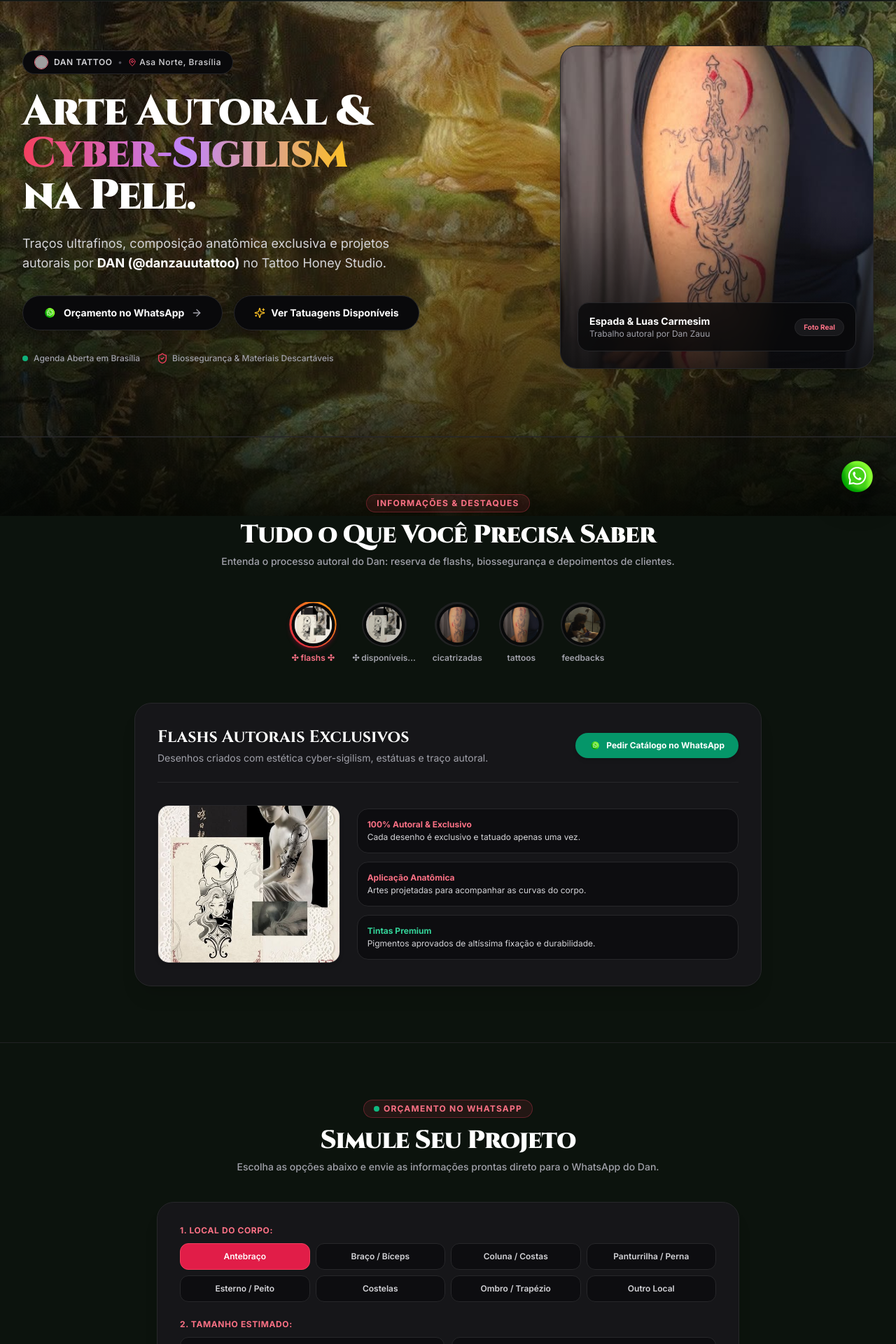
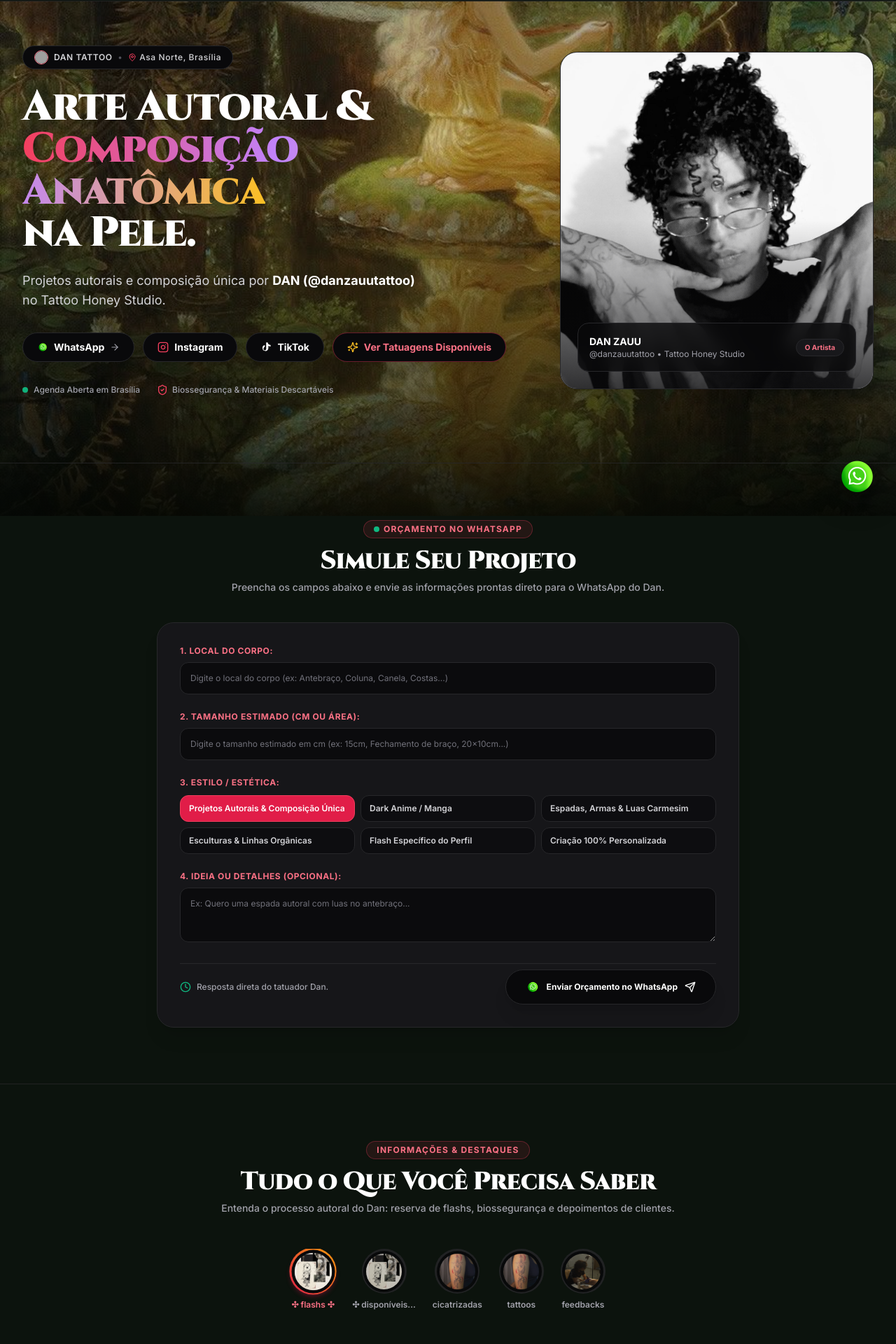
Before and after one commit to LucasGabrielOM/danzauu-tattoo-web, a React (Vite) app: page / in a window 1280 px wide. Shown: the part 63-1983 px from the top of the page at 70% size. Built offline with nearby package versions, Linux system fonts and the light colour scheme; grey boxes are pictures that could not be loaded.

Commit message:
feat: aplica alteracoes do cliente no titulo, bio, foto do Dan, redes sociais (TikTok/Instagram/WhatsApp) e campos de texto do orcamento

```diff
--- a/src/App.tsx
+++ b/src/App.tsx
@@ -56,11 +56,11 @@ export default function App() {
             onToggleGallery={() => setIsGalleryOpen(!isGalleryOpen)}
           />
 
+          {/* Budget Simulator */}
+          <BudgetCalculator />
+
           {/* Highlights */}
           <HighlightsSection />
-
-          {/* Budget Simulator */}
-          <BudgetCalculator />
 
           {/* About Dan */}
           <AboutDan />
--- a/src/components/BudgetCalculator.tsx
+++ b/src/components/BudgetCalculator.tsx
@@ -6,31 +6,13 @@ import {
 import { ARTIST_INFO } from "@/data/tattoosData";
 
 export default function BudgetCalculator() {
-  const [placement, setPlacement] = useState<string>("Antebraço");
-  const [size, setSize] = useState<string>("Média (10 a 15 cm)");
-  const [style, setStyle] = useState<string>("Cyber-Sigilism & Arte Autoral");
+  const [placement, setPlacement] = useState<string>("");
+  const [size, setSize] = useState<string>("");
+  const [style, setStyle] = useState<string>("Projetos Autorais & Composição Única");
   const [description, setDescription] = useState<string>("");
 
-  const placements = [
-    "Antebraço",
-    "Braço / Bíceps",
-    "Coluna / Costas",
-    "Panturrilha / Perna",
-    "Esterno / Peito",
-    "Costelas",
-    "Ombro / Trapézio",
-    "Outro Local"
-  ];
-
-  const sizes = [
-    { label: "Pequena / Delicada", desc: "Aprox. 5 a 8 cm" },
-    { label: "Média (Recomendada)", desc: "Aprox. 10 a 15 cm" },
-    { label: "Grande / Destaque", desc: "Aprox. 16 a 24 cm" },
-    { label: "Fechamento / Projeto Maior", desc: "Coluna, Braço ou Perna" }
-  ];
-
   const styles = [
-    "Cyber-Sigilism & Arte Autoral",
+    "Projetos Autorais & Composição Única",
     "Dark Anime / Manga",
     "Espadas, Armas & Luas Carmesim",
     "Esculturas & Linhas Orgânicas",
@@ -42,8 +24,8 @@ export default function BudgetCalculator() {
     e.preventDefault();
 
     let message = `*SOLICITAÇÃO DE ORÇAMENTO - DAN ZAUU TATTOO*\n\n`;
-    message += `📍 *Local:* ${placement}\n`;
-    message += `📏 *Tamanho:* ${size}\n`;
+    message += `📍 *Local do Corpo:* ${placement.trim() || "Não especificado"}\n`;
+    message += `📏 *Tamanho Estimado:* ${size.trim() || "Não especificado"}\n`;
     message += `🎨 *Estilo:* ${style}\n`;
     if (description.trim()) {
       message += `📝 *Ideia/Detalhes:* ${description.trim()}\n`;
@@ -71,7 +53,7 @@ export default function BudgetCalculator() {
             Simule Seu Projeto
           </h2>
           <p className="text-zinc-400 font-medium text-sm mt-2">
-            Escolha as opções abaixo e envie as informações prontas direto para o WhatsApp do Dan.
+            Preencha os campos abaixo e envie as informações prontas direto para o WhatsApp do Dan.
           </p>
         </div>
 
@@ -79,54 +61,37 @@ export default function BudgetCalculator() {
         <div className="rounded-3xl border border-zinc-800 bg-zinc-900/90 p-6 sm:p-8 shadow-xl backdrop-blur-sm">
           <form onSubmit={handleSendWhatsApp} className="space-y-6">
 
-            {/* Step 1: Placement */}
+            {/* Step 1: Placement (Text Input Box as requested by client) */}
             <div>
-              <label className="block text-xs font-bold text-rose-400 uppercase tracking-wider mb-2.5">
+              <label className="block text-xs font-bold text-rose-400 uppercase tracking-wider mb-2">
                 1. Local do Corpo:
               </label>
-              <div className="grid grid-cols-2 sm:grid-cols-4 gap-2">
-                {placements.map((place) => (
-                  <button
-                    type="button"
-                    key={place}
-                    onClick={() => setPlacement(place)}
-                    className={`py-2.5 px-3 rounded-xl text-xs font-semibold transition-all text-center border ${
-                      placement === place
-                        ? "bg-rose-600 border-rose-500 text-white font-bold shadow-sm"
-                        : "bg-zinc-950/60 border-zinc-800 text-zinc-300 hover:border-zinc-700 hover:text-white"
-                    }`}
-                  >
-                    {place}
-                  </button>
-                ))}
-              </div>
+              <input
+                type="text"
+                value={placement}
+                onChange={(e) => setPlacement(e.target.value)}
+                placeholder="Digite o local do corpo (ex: Antebraço, Coluna, Canela, Costas...)"
+                className="w-full bg-zinc-950/80 border border-zinc-800 rounded-xl p-3.5 text-xs text-white placeholder-zinc-500 focus:outline-none focus:border-rose-500 transition-colors"
+                required
+              />
             </div>
 
-            {/* Step 2: Size */}
+            {/* Step 2: Size (Text Input Box as requested by client) */}
             <div>
-              <label className="block text-xs font-bold text-rose-400 uppercase tracking-wider mb-2.5">
-                2. Tamanho Estimado:
+              <label className="block text-xs font-bold text-rose-400 uppercase tracking-wider mb-2">
+                2. Tamanho Estimado (cm ou área):
               </label>
-              <div className="grid grid-cols-1 sm:grid-cols-2 gap-2.5">
-                {sizes.map((s) => (
-                  <button
-                    type="button"
-                    key={s.label}
-                    onClick={() => setSize(`${s.label} - ${s.desc}`)}
-                    className={`p-3 rounded-xl text-left transition-all border ${
-                      size.startsWith(s.label)
-                        ? "bg-rose-600 border-rose-500 text-white shadow-sm"
-                        : "bg-zinc-950/60 border-zinc-800 text-zinc-300 hover:border-zinc-700 hover:text-white"
-                    }`}
-                  >
-                    <div className="text-xs font-bold">{s.label}</div>
-                    <div className="text-[11px] opacity-80">{s.desc}</div>
-                  </button>
-                ))}
-              </div>
+              <input
+                type="text"
+                value={size}
+                onChange={(e) => setSize(e.target.value)}
+                placeholder="Digite o tamanho estimado em cm (ex: 15cm, Fechamento de braço, 20x10cm...)"
+                className="w-full bg-zinc-950/80 border border-zinc-800 rounded-xl p-3.5 text-xs text-white placeholder-zinc-500 focus:outline-none focus:border-rose-500 transition-colors"
+                required
+              />
             </div>
 
-            {/* Step 3: Style */}
+            {/* Step 3: Style (Selectable Buttons preserved as requested by client) */}
             <div>
               <label className="block text-xs font-bold text-rose-400 uppercase tracking-wider mb-2.5">
                 3. Estilo / Estética:
@@ -149,7 +114,7 @@ export default function BudgetCalculator() {
               </div>
             </div>
 
-            {/* Step 4: Notes */}
+            {/* Step 4: Notes (Preserved as requested by client) */}
             <div>
               <label className="block text-xs font-bold text-rose-400 uppercase tracking-wider mb-2">
                 4. Ideia ou Detalhes (Opcional):
--- a/src/components/ui/glassmorphism-trust-hero.tsx
+++ b/src/components/ui/glassmorphism-trust-hero.tsx
@@ -2,11 +2,11 @@ import {
   Sparkles,
   ShieldCheck,
   MapPin,
+  Instagram,
   ArrowRight
 } from "lucide-react";
 import { ARTIST_INFO } from "@/data/tattoosData";
-
-const BASE = import.meta.env.BASE_URL;
+import danHeroImg from "@/assets/dan-hero.jpg";
 
 export default function HeroSection({
   onOpenBudget,
@@ -37,7 +37,7 @@ export default function HeroSection({
       <div className="relative z-10 mx-auto max-w-7xl px-4 sm:px-6 lg:px-8">
         <div className="grid grid-cols-1 gap-12 lg:grid-cols-12 lg:gap-8 items-center">
 
-          {/* --- LEFT COLUMN --- */}
+          {/* --- LEFT COLUMN: BIO & SOCIAL LINKS --- */}
           <div className="lg:col-span-7 flex flex-col justify-center space-y-6 text-left">
 
             {/* Location & Artist Badge */}
@@ -59,38 +59,61 @@ export default function HeroSection({
               </div>
             </div>
 
-            {/* Heading */}
+            {/* Heading (Updated as requested by client in screenshot: "Arte Autoral & Composição Anatômica na Pele") */}
             <h1 className="text-4xl sm:text-6xl font-extrabold tracking-tight leading-[1.1] font-display text-white">
               Arte Autoral & <br />
               <span className="bg-gradient-to-r from-rose-500 via-purple-400 to-amber-400 bg-clip-text text-transparent">
-                Cyber-Sigilism
+                Composição Anatômica
               </span> <br />
               na Pele.
             </h1>
 
-            {/* Subtitle */}
+            {/* Subtitle Bio (Updated as requested by client in screenshot: "Projetos autorais e composição única") */}
             <p className="max-w-xl text-base sm:text-lg text-zinc-300 leading-relaxed font-normal">
-              Traços ultrafinos, composição anatômica exclusiva e projetos autorais por <strong className="text-white font-bold">DAN ({ARTIST_INFO.handle})</strong> no Tattoo Honey Studio.
+              Projetos autorais e composição única por <strong className="text-white font-bold">DAN ({ARTIST_INFO.handle})</strong> no Tattoo Honey Studio.
             </p>
 
-            {/* CTAs matching black pill button design (media_1787968808495.png) */}
-            <div className="flex flex-col sm:flex-row gap-4 pt-2">
+            {/* Social Buttons & Main Actions (Instagram, WhatsApp, TikTok) */}
+            <div className="flex flex-wrap gap-3 pt-2">
               <button
                 onClick={handleWhatsAppDirect}
-                className="inline-flex items-center justify-center gap-2.5 rounded-full bg-zinc-950 hover:bg-zinc-800 border border-zinc-800 px-7 py-3.5 text-xs sm:text-sm font-bold text-white shadow-xl transition-all active:scale-95"
+                className="inline-flex items-center justify-center gap-2 px-5 py-2.5 rounded-full bg-zinc-950 hover:bg-zinc-800 border border-zinc-800 text-xs sm:text-sm font-bold text-white shadow-xl transition-all active:scale-95"
               >
                 <img
                   src={ARTIST_INFO.whatsappIcon}
                   alt="WhatsApp"
-                  className="w-5 h-5 object-contain"
+                  className="w-4 h-4 object-contain"
                 />
-                <span>Orçamento no WhatsApp</span>
-                <ArrowRight className="w-4 h-4 text-zinc-400" />
+                <span>WhatsApp</span>
+                <ArrowRight className="w-3.5 h-3.5 text-zinc-400" />
               </button>
+
+              <a
+                href={ARTIST_INFO.instagramUrl}
+                target="_blank"
+                rel="noopener noreferrer"
+                className="inline-flex items-center justify-center gap-2 px-5 py-2.5 rounded-full bg-zinc-950 hover:bg-zinc-800 border border-zinc-800 text-xs sm:text-sm font-bold text-white shadow-xl transition-all active:scale-95"
+              >
+                <Instagram className="w-4 h-4 text-rose-500" />
+                <span>Instagram</span>
+              </a>
+
+              <a
+                href={ARTIST_INFO.tiktokUrl}
+                target="_blank"
+                rel="noopener noreferrer"
+                className="inline-flex items-center justify-center gap-2 px-5 py-2.5 rounded-full bg-zinc-950 hover:bg-zinc-800 border border-zinc-800 text-xs sm:text-sm font-bold text-white shadow-xl transition-all active:scale-95"
+              >
+                {/* TikTok SVG Icon */}
+                <svg className="w-4 h-4 fill-current text-white" viewBox="0 0 24 24">
+                  <path d="M19.59 6.69a4.83 4.83 0 0 1-3.77-4.25V2h-3.45v13.67a2.89 2.89 0 1 1-5.2-1.74 2.89 2.89 0 0 1 2.31-2.82V7.58a6.34 6.34 0 0 0-5.11 6.16 6.34 6.34 0 0 0 10.74 4.54 6.3 6.3 0 0 0 1.96-4.54V9a8.16 8.16 0 0 0 4.77 1.52V7.12a4.85 4.85 0 0 1-2.25-.43z"/>
+                </svg>
+                <span>TikTok</span>
+              </a>
 
               <button
                 onClick={onExploreGallery ? onExploreGallery : () => scrollToSection("carrossel-3d")}
-                className="inline-flex items-center justify-center gap-2 rounded-full border border-zinc-800 bg-zinc-950 hover:bg-zinc-800 px-7 py-3.5 text-xs sm:text-sm font-bold text-white transition-all shadow-xl active:scale-95"
+                className="inline-flex items-center justify-center gap-2 rounded-full border border-rose-500/40 bg-zinc-950 hover:bg-zinc-800 px-5 py-2.5 text-xs sm:text-sm font-bold text-rose-400 transition-all shadow-xl active:scale-95"
               >
                 <Sparkles className="w-4 h-4 text-amber-400" />
                 <span>Ver Tatuagens Disponíveis</span>
@@ -110,23 +133,23 @@ export default function HeroSection({
             </div>
           </div>
 
-          {/* --- RIGHT COLUMN --- */}
+          {/* --- RIGHT COLUMN: DAN'S PHOTO --- */}
           <div className="lg:col-span-5 flex justify-center lg:justify-end">
             <div className="relative w-full max-w-md rounded-3xl overflow-hidden border border-zinc-800 bg-zinc-900/90 shadow-2xl group">
               <img
-                src={`${BASE}assets/tattoo-sword-redmoons.jpg`}
-                alt="Tatuagem Autoral Dan"
-                className="w-full h-[460px] object-cover group-hover:scale-105 transition-transform duration-700"
+                src={danHeroImg}
+                alt="Dan Zauu Tatuador"
+                className="w-full h-[480px] object-cover object-top group-hover:scale-105 transition-transform duration-700"
               />
               <div className="absolute inset-0 bg-gradient-to-t from-zinc-950 via-transparent to-transparent opacity-80" />
 
               <div className="absolute bottom-6 left-6 right-6 p-4 rounded-2xl bg-zinc-950/80 backdrop-blur-md border border-zinc-800 flex items-center justify-between">
                 <div>
-                  <h3 className="text-sm font-bold text-white">Espada & Luas Carmesim</h3>
-                  <p className="text-xs text-zinc-400">Trabalho autoral por Dan Zauu</p>
+                  <h3 className="text-sm font-bold text-white">DAN ZAUU</h3>
+                  <p className="text-xs text-zinc-400">@danzauutattoo • Tattoo Honey Studio</p>
                 </div>
                 <span className="px-3 py-1 rounded-full text-[10px] font-bold bg-zinc-900 text-rose-400 border border-zinc-800">
-                  Foto Real
+                  O Artista
                 </span>
               </div>
             </div>
--- a/src/data/tattoosData.ts
+++ b/src/data/tattoosData.ts
@@ -17,9 +17,11 @@ export const ARTIST_INFO = {
   name: "Dan Zauu",
   handle: "@danzauutattoo",
   instagramUrl: "https://www.instagram.com/danzauutattoo",
+  tiktokUrl: "https://www.tiktok.com/@danzauutattoo",
   whatsappNumber: "556183054651",
   whatsappUrl: "https://wa.me/556183054651?text=Ol%C3%A1%20Dan!%20Vi%20seu%20site%20e%20gostaria%20de%20fazer%20um%20or%C3%A7amento%20para%20uma%20tatuagem%20autoral.",
   avatarImage: `${BASE}assets/dan-avatar.jpg`,
+  heroImage: `${BASE}assets/dan-hero.jpg`,
   actionImage: `${BASE}assets/dan-studio-action.jpg`,
   whatsappIcon: `${BASE}assets/whatsapp-icon.png`,
   studioName: "Tattoo Honey Studio",
```
Also changed, not shown: public/assets/dan-hero.jpg (added), src/assets/dan-hero.jpg (added).
